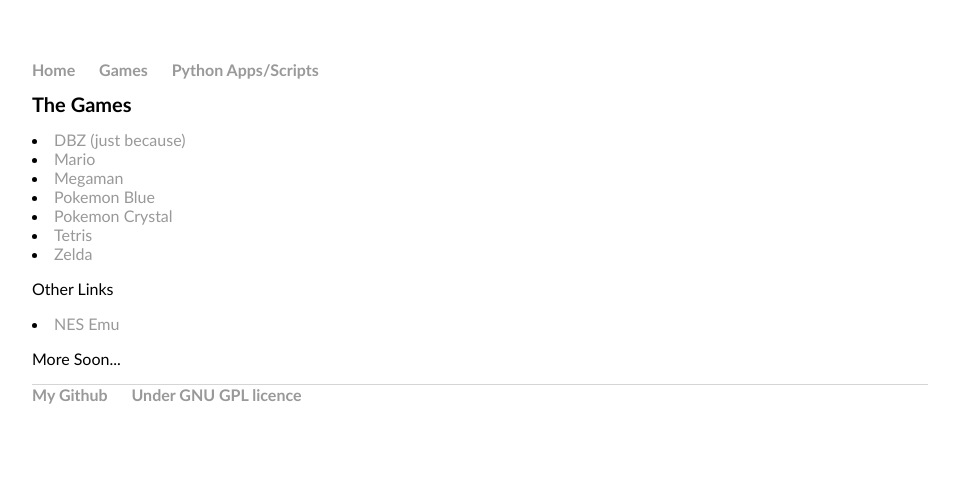
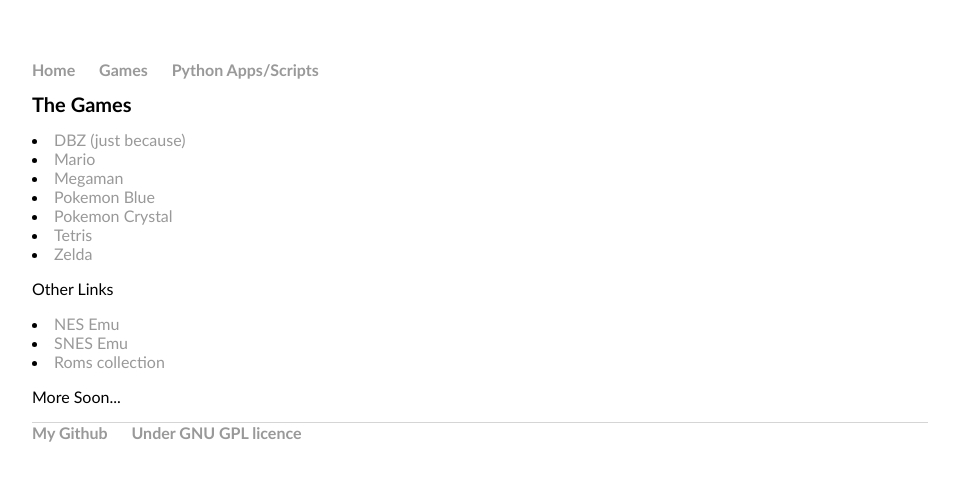
Before and after one commit to hen6003/hen6003.github.io, a Jekyll site: the page built from games/index.html, in a window 1280 px wide. Shown: the top 481 px of the page, without its empty margins (160-1119 px from the left). Built offline with Jekyll 4.4.1, drawn with Linux system fonts in a browser that asks for light colours.

Commit message:
Update index.html

```diff
--- a/games/index.html
+++ b/games/index.html
@@ -13,5 +13,7 @@ title: Games
 	<li><a href="/games/web6">Zelda</a></li>
 	<p>Other Links</p>
 	<li><a href="http://peteward44.github.io/WebNES/index_app.html">NES Emu</a></li>
+	<li><a href=https://elzo-d.github.io/SnesJs/">SNES Emu</a></li>
+	<li><a href=https://drive.google.com/open?id=12uQl2l-xOU0o_MhfNmQ_kBnu1YV9L6CY">Roms collection</a></li>
 	<p>More Soon...</p>
 </div><!-- /.blurb -->
```
